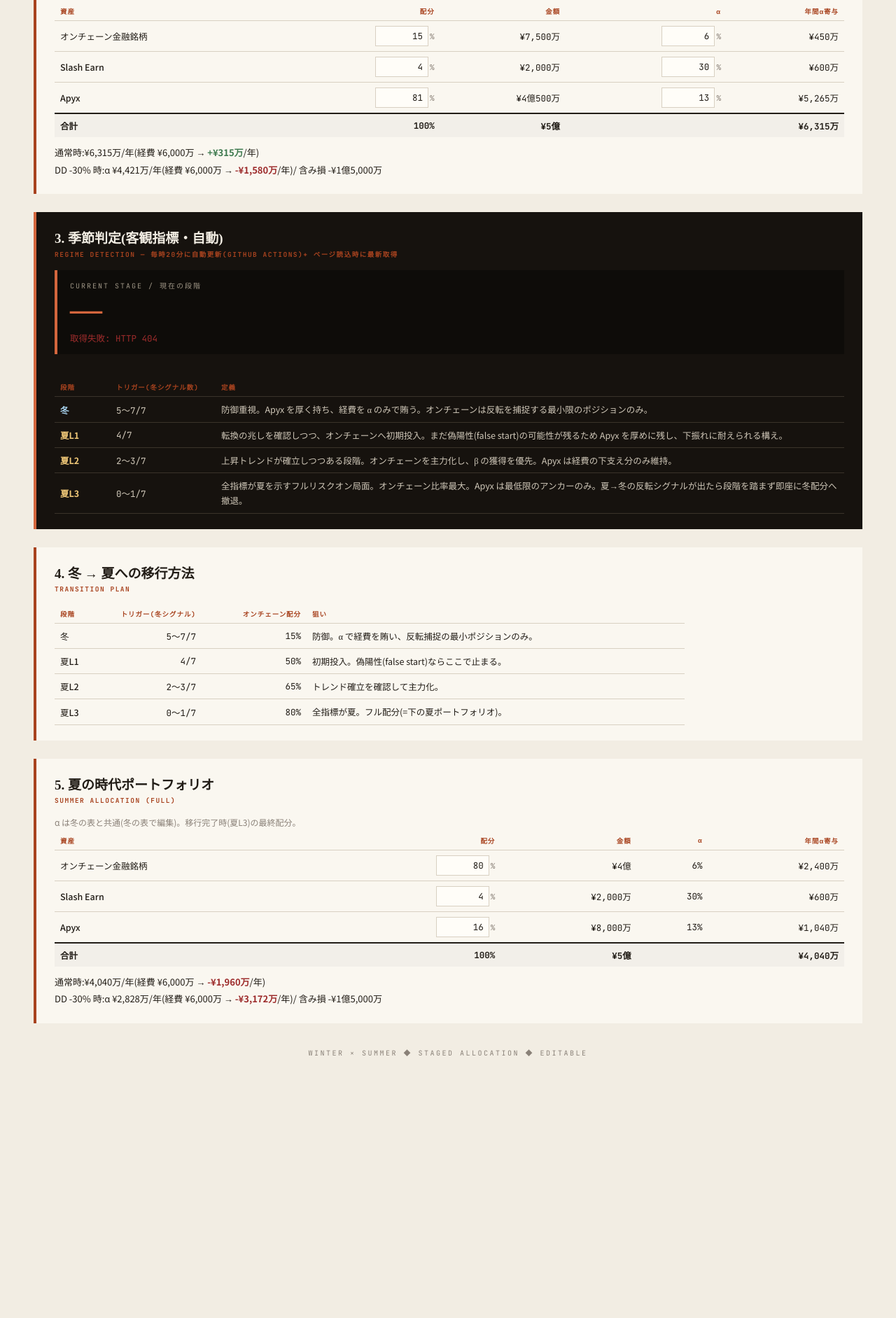
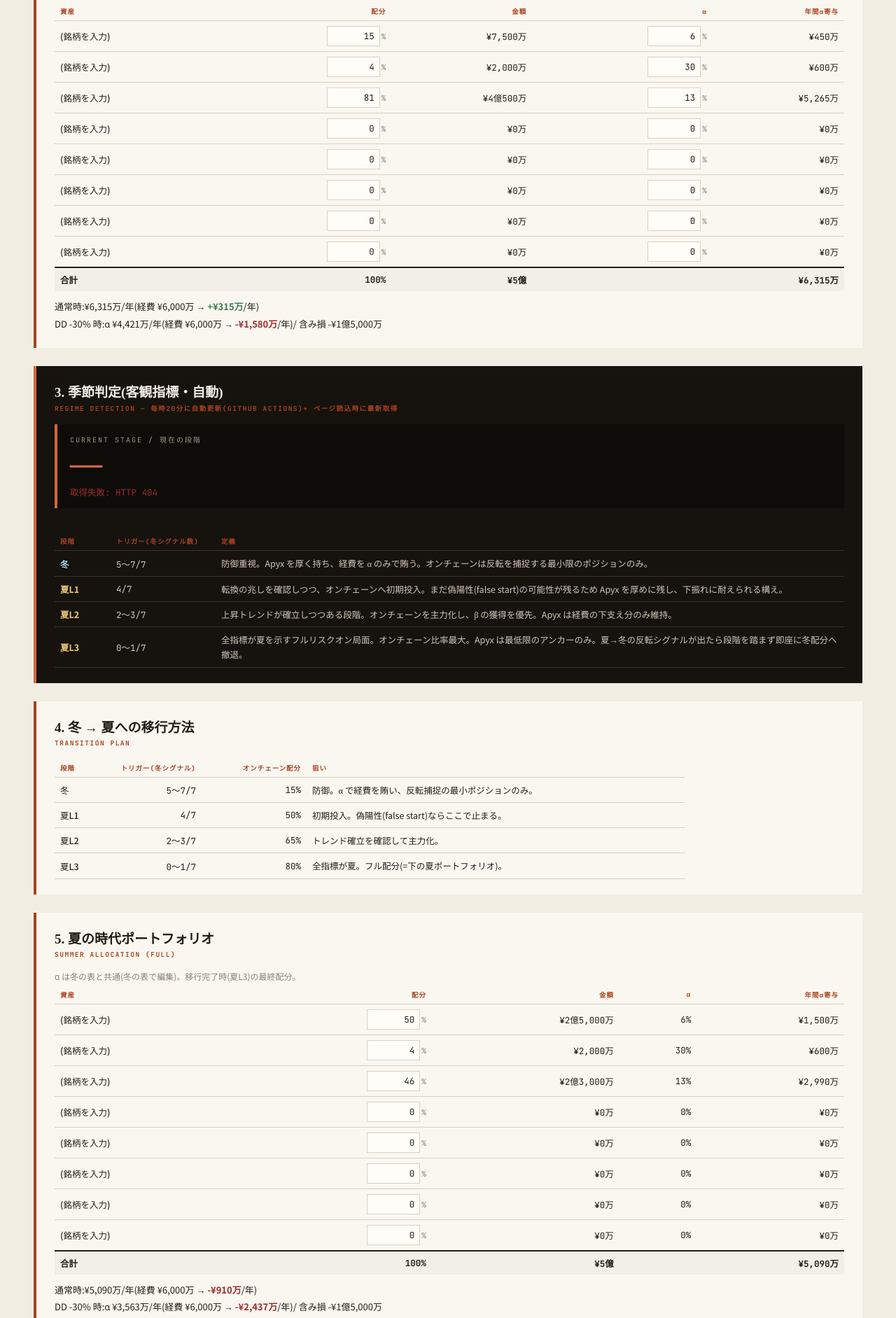
Before and after one commit to okihisashi/Treasury-predictions, a website: page public/index.html in a window 1280 px wide. Shown: the part 587-2470 px from the top of the page at 70% size. Before the commit the page ends 2146 px from the top, so only its background shows below. Drawn offline with Linux system fonts and the light colour scheme; no server answers; a web font is replaced by a local one.

Commit message:
deploy: treasury_dashboard_revNN.html

```diff
--- a/public/index.html
+++ b/public/index.html
@@ -3,7 +3,7 @@
 <head>
 <meta charset="UTF-8">
 <meta name="viewport" content="width=device-width, initial-scale=1.0">
-<title>資産運用ポートフォリオ設計 / REV.LL</title>
+<title>資産運用ポートフォリオ設計 / REV.NN</title>
 <link href="https://fonts.googleapis.com/css2?family=Shippori+Mincho+B1:wght@600;700;800&family=JetBrains+Mono:wght@400;700&family=Noto+Sans+JP:wght@400;500;700&display=swap" rel="stylesheet">
 <style>
   :root {
@@ -93,7 +93,7 @@
 </head>
 <body>
 
-<div class="eyebrow">PORTFOLIO DESIGN / REV.LL <span style="float:right; background: var(--accent); color: var(--paper); padding: 2px 10px; font-size: 10px;">Editable</span></div>
+<div class="eyebrow">PORTFOLIO DESIGN / REV.NN <span style="float:right; background: var(--accent); color: var(--paper); padding: 2px 10px; font-size: 10px;">Editable</span></div>
 <h1 class="title">資産運用 <em>ポートフォリオ設計</em></h1>
 <div class="title-rule"></div>
 
@@ -126,25 +126,60 @@
     <thead><tr><th>資産</th><th>配分</th><th>金額</th><th>α</th><th>年間α寄与</th></tr></thead>
     <tbody>
       <tr>
-        <td><span contenteditable="true" spellcheck="false" class="asset-name" data-a="a1">オンチェーン金融銘柄</span></td>
+        <td><span contenteditable="true" spellcheck="false" class="asset-name" data-a="a1" data-ek="name-a1">(銘柄を入力)</span></td>
         <td><input class="num" id="in-a1-walloc" value="15"><span class="unit">%</span></td>
         <td id="w-a1-amt">—</td>
         <td><input class="num" id="in-a1-alpha" value="6"><span class="unit">%</span></td>
         <td id="w-a1-alpha">—</td>
       </tr>
       <tr>
-        <td><span contenteditable="true" spellcheck="false" class="asset-name" data-a="a2">Slash Earn</span></td>
+        <td><span contenteditable="true" spellcheck="false" class="asset-name" data-a="a2" data-ek="name-a2">(銘柄を入力)</span></td>
         <td><input class="num" id="in-a2-walloc" value="4"><span class="unit">%</span></td>
         <td id="w-a2-amt">—</td>
         <td><input class="num" id="in-a2-alpha" value="30"><span class="unit">%</span></td>
         <td id="w-a2-alpha">—</td>
       </tr>
       <tr>
-        <td><span contenteditable="true" spellcheck="false" class="asset-name" data-a="a3">Apyx</span></td>
+        <td><span contenteditable="true" spellcheck="false" class="asset-name" data-a="a3" data-ek="name-a3">(銘柄を入力)</span></td>
         <td><input class="num" id="in-a3-walloc" value="81"><span class="unit">%</span></td>
         <td id="w-a3-amt">—</td>
         <td><input class="num" id="in-a3-alpha" value="13"><span class="unit">%</span></td>
         <td id="w-a3-alpha">—</td>
+      </tr>
+      <tr>
+        <td><span contenteditable="true" spellcheck="false" class="asset-name" data-a="a4" data-ek="name-a4">(銘柄を入力)</span></td>
+        <td><input class="num" id="in-a4-walloc" value="0"><span class="unit">%</span></td>
+        <td id="w-a4-amt">—</td>
+        <td><input class="num" id="in-a4-alpha" value="0"><span class="unit">%</span></td>
+        <td id="w-a4-alpha">—</td>
+      </tr>
+      <tr>
+        <td><span contenteditable="true" spellcheck="false" class="asset-name" data-a="a5" data-ek="name-a5">(銘柄を入力)</span></td>
+        <td><input class="num" id="in-a5-walloc" value="0"><span class="unit">%</span></td>
+        <td id="w-a5-amt">—</td>
+        <td><input class="num" id="in-a5-alpha" value="0"><span class="unit">%</span></td>
+        <td id="w-a5-alpha">—</td>
+      </tr>
+      <tr>
+        <td><span contenteditable="true" spellcheck="false" class="asset-name" data-a="a6" data-ek="name-a6">(銘柄を入力)</span></td>
+        <td><input class="num" id="in-a6-walloc" value="0"><span class="unit">%</span></td>
+        <td id="w-a6-amt">—</td>
+        <td><input class="num" id="in-a6-alpha" value="0"><span class="unit">%</span></td>
+        <td id="w-a6-alpha">—</td>
+      </tr>
+      <tr>
+        <td><span contenteditable="true" spellcheck="false" class="asset-name" data-a="a7" data-ek="name-a7">(銘柄を入力)</span></td>
+        <td><input class="num" id="in-a7-walloc" value="0"><span class="unit">%</span></td>
+        <td id="w-a7-amt">—</td>
+        <td><input class="num" id="in-a7-alpha" value="0"><span class="unit">%</span></td>
+        <td id="w-a7-alpha">—</td>
+      </tr>
+      <tr>
+        <td><span contenteditable="true" spellcheck="false" class="asset-name" data-a="a8" data-ek="name-a8">(銘柄を入力)</span></td>
+        <td><input class="num" id="in-a8-walloc" value="0"><span class="unit">%</span></td>
+        <td id="w-a8-amt">—</td>
+        <td><input class="num" id="in-a8-alpha" value="0"><span class="unit">%</span></td>
+        <td id="w-a8-alpha">—</td>
       </tr>
       <tr class="total">
         <td>合計 <span class="warn-100" id="w-alloc-warn"></span></td>
@@ -223,25 +258,60 @@
     <thead><tr><th>資産</th><th>配分</th><th>金額</th><th>α</th><th>年間α寄与</th></tr></thead>
     <tbody>
       <tr>
-        <td><span class="asset-name-echo" data-a="a1">オンチェーン金融銘柄</span></td>
-        <td><input class="num" id="in-a1-salloc" value="80"><span class="unit">%</span></td>
+        <td><span class="asset-name-echo" data-a="a1">(銘柄を入力)</span></td>
+        <td><input class="num" id="in-a1-salloc" value="50"><span class="unit">%</span></td>
         <td id="s-a1-amt">—</td>
         <td id="s-a1-alphapct">—</td>
         <td id="s-a1-alpha">—</td>
       </tr>
       <tr>
-        <td><span class="asset-name-echo" data-a="a2">Slash Earn</span></td>
+        <td><span class="asset-name-echo" data-a="a2">(銘柄を入力)</span></td>
         <td><input class="num" id="in-a2-salloc" value="4"><span class="unit">%</span></td>
         <td id="s-a2-amt">—</td>
         <td id="s-a2-alphapct">—</td>
         <td id="s-a2-alpha">—</td>
       </tr>
       <tr>
-        <td><span class="asset-name-echo" data-a="a3">Apyx</span></td>
-        <td><input class="num" id="in-a3-salloc" value="16"><span class="unit">%</span></td>
+        <td><span class="asset-name-echo" data-a="a3">(銘柄を入力)</span></td>
+        <td><input class="num" id="in-a3-salloc" value="46"><span class="unit">%</span></td>
         <td id="s-a3-amt">—</td>
         <td id="s-a3-alphapct">—</td>
         <td id="s-a3-alpha">—</td>
+      </tr>
+      <tr>
+        <td><span class="asset-name-echo" data-a="a4">(銘柄を入力)</span></td>
+        <td><input class="num" id="in-a4-salloc" value="0"><span class="unit">%</span></td>
+        <td id="s-a4-amt">—</td>
+        <td id="s-a4-alphapct">—</td>
+        <td id="s-a4-alpha">—</td>
+      </tr>
+      <tr>
+        <td><span class="asset-name-echo" data-a="a5">(銘柄を入力)</span></td>
+        <td><input class="num" id="in-a5-salloc" value="0"><span class="unit">%</span></td>
+        <td id="s-a5-amt">—</td>
+        <td id="s-a5-alphapct">—</td>
+        <td id="s-a5-alpha">—</td>
+      </tr>
+      <tr>
+        <td><span class="asset-name-echo" data-a="a6">(銘柄を入力)</span></td>
+        <td><input class="num" id="in-a6-salloc" value="0"><span class="unit">%</span></td>
+        <td id="s-a6-amt">—</td>
+        <td id="s-a6-alphapct">—</td>
+        <td id="s-a6-alpha">—</td>
+      </tr>
+      <tr>
+        <td><span class="asset-name-echo" data-a="a7">(銘柄を入力)</span></td>
+        <td><input class="num" id="in-a7-salloc" value="0"><span class="unit">%</span></td>
+        <td id="s-a7-amt">—</td>
+        <td id="s-a7-alphapct">—</td>
+        <td id="s-a7-alpha">—</td>
+      </tr>
+      <tr>
+        <td><span class="asset-name-echo" data-a="a8">(銘柄を入力)</span></td>
+        <td><input class="num" id="in-a8-salloc" value="0"><span class="unit">%</span></td>
+        <td id="s-a8-amt">—</td>
+        <td id="s-a8-alphapct">—</td>
+        <td id="s-a8-alpha">—</td>
       </tr>
       <tr class="total">
         <td>合計 <span class="warn-100" id="s-alloc-warn"></span></td>
@@ -255,7 +325,7 @@
   <div class="result-line" id="s-result"></div>
 </section>
 
-<div class="footer-band" contenteditable="true" spellcheck="false">WINTER × SUMMER ◆ STAGED ALLOCATION ◆ EDITABLE</div>
+<div class="footer-band" contenteditable="true" spellcheck="false" data-ek="footer">WINTER × SUMMER ◆ STAGED ALLOCATION ◆ EDITABLE</div>
 
 <script>
   // ====================== helpers ======================
@@ -272,7 +342,7 @@
     if (oku > 0) return sign + '¥' + oku.toLocaleString() + '億' + (rem ? rem.toLocaleString() + '万' : '');
     return sign + '¥' + rem.toLocaleString() + '万';
   }
-  const ASSETS = ['a1', 'a2', 'a3'];
+  const ASSETS = ['a1', 'a2', 'a3', 'a4', 'a5', 'a6', 'a7', 'a8'];
 
   function fmtMoneyInput(el) {
     const v = parseFloat((el.value || '').replace(/,/g, ''));
@@ -377,7 +447,7 @@
   }
 
   // ====================== persistence (server-backed) ======================
-  const PAGE_TAG = 'portfolio-bb';
+  const PAGE_TAG = 'portfolio-mm';
   let currentSha = null, saveTimer = null, isRestoring = false, saveInFlight = false, pendingSave = false;
   let isReadonly = false, editorEmail = '';
   const SAVE_DEBOUNCE_MS = 2000;
@@ -413,7 +483,7 @@
   function captureState() {
     const state = { _v: 1, _page: PAGE_TAG, _ts: new Date().toISOString() };
     document.querySelectorAll('input[id]').forEach(el => { state['#' + el.id] = el.value; });
-    document.querySelectorAll('[contenteditable="true"]').forEach((el, i) => { state['edit_' + i] = el.innerHTML; });
+    document.querySelectorAll('[contenteditable="true"][data-ek]').forEach(el => { state['edit_' + el.dataset.ek] = el.innerHTML; });
     return state;
   }
 
@@ -427,10 +497,10 @@
           if (el && 'value' in el) el.value = state[key];
           return;
         }
-        const m = key.match(/^edit_(\d+)$/);
+        const m = key.match(/^edit_(.+)$/);
         if (m) {
-          const els = document.querySelectorAll('[contenteditable="true"]');
-          if (els[+m[1]]) els[+m[1]].innerHTML = state[key];
+          const el = document.querySelector(`[contenteditable="true"][data-ek="${m[1]}"]`);
+          if (el) el.innerHTML = state[key];
         }
       });
     } catch (e) { console.warn(e); }
@@ -494,7 +564,10 @@
       'in-capital': '500,000,000', 'in-expense': '5,000,000', 'in-dd': '-30',
       'in-a1-walloc': '15', 'in-a2-walloc': '4', 'in-a3-walloc': '81',
       'in-a1-alpha': '6', 'in-a2-alpha': '30', 'in-a3-alpha': '13',
-      'in-a1-salloc': '80', 'in-a2-salloc': '4', 'in-a3-salloc': '16'
+      'in-a1-salloc': '50', 'in-a2-salloc': '4', 'in-a3-salloc': '46',
+      'in-a4-walloc': '0', 'in-a5-walloc': '0', 'in-a6-walloc': '0', 'in-a7-walloc': '0', 'in-a8-walloc': '0',
+      'in-a4-alpha': '0', 'in-a5-alpha': '0', 'in-a6-alpha': '0', 'in-a7-alpha': '0', 'in-a8-alpha': '0',
+      'in-a4-salloc': '0', 'in-a5-salloc': '0', 'in-a6-salloc': '0', 'in-a7-salloc': '0', 'in-a8-salloc': '0'
     };
     Object.keys(defaults).forEach(id => { const el = $(id); if (el) el.value = defaults[id]; });
     recalc();
```
